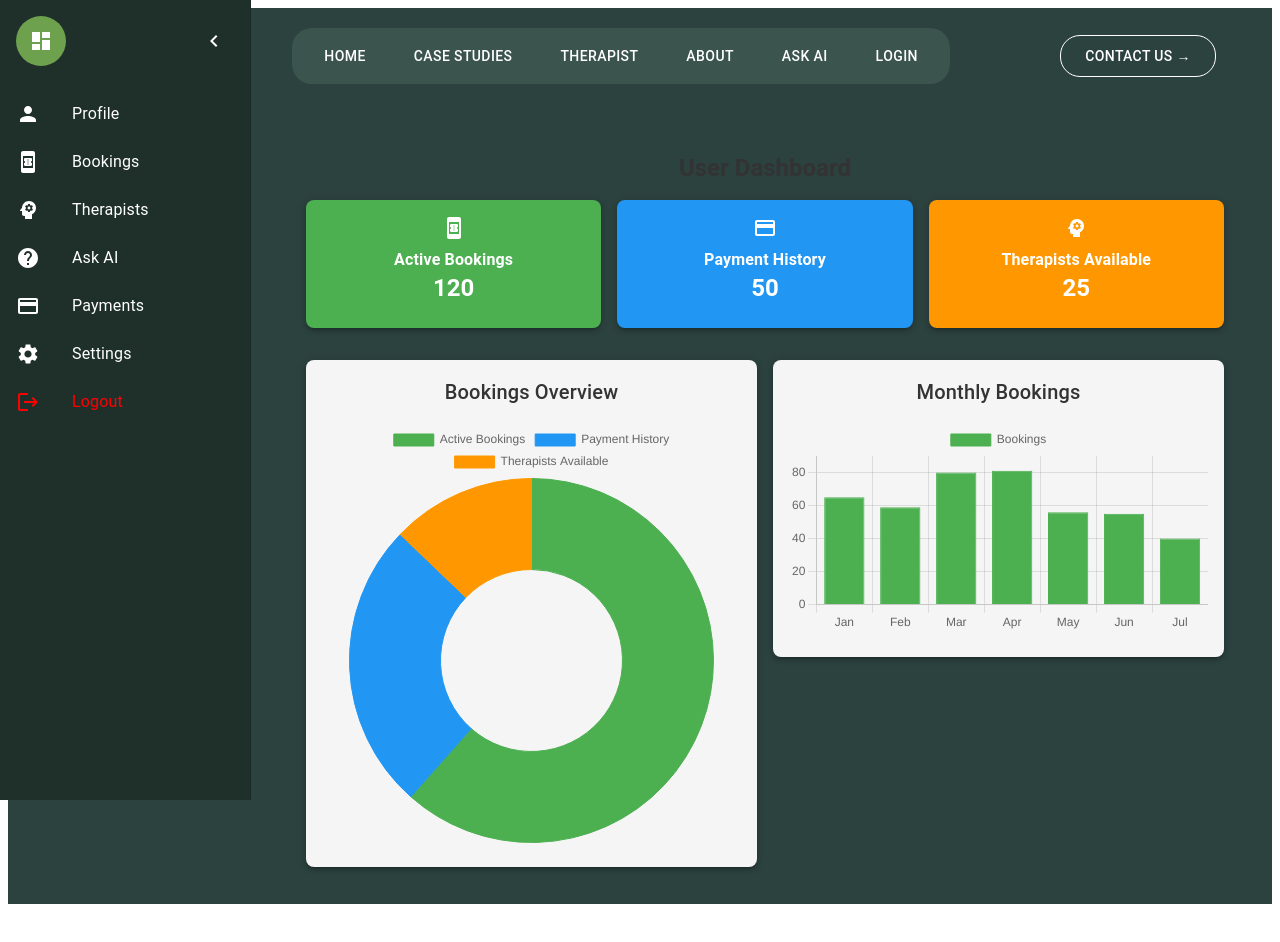
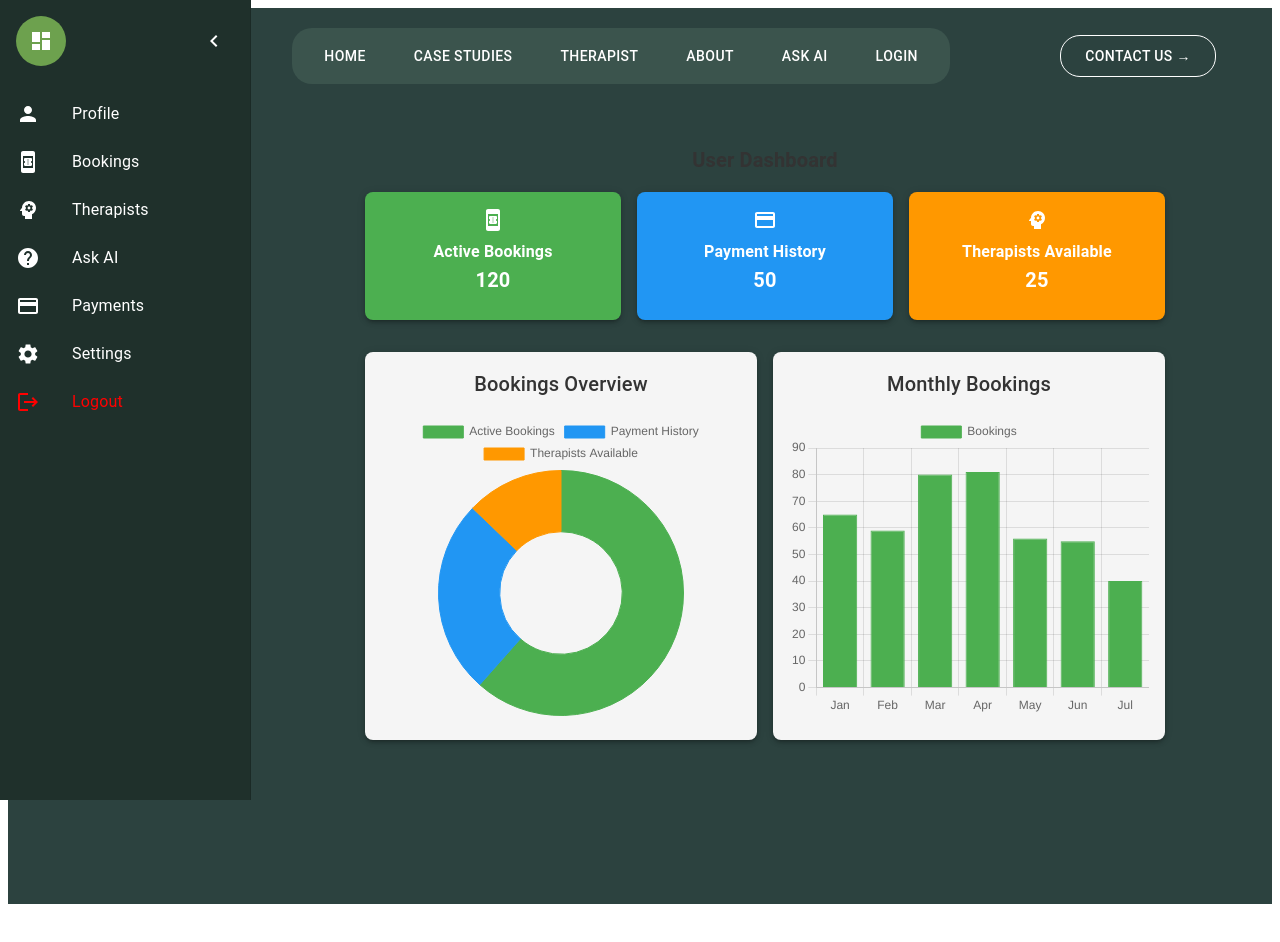
Before and after one commit to Mutai001/Mental-health-app, a React (Vite) app: page /user in a window 1280 px wide. Shown: the top 942 px of the page. Built offline with nearby package versions, Linux system fonts and the light colour scheme.

Commit message:
nice overview

```diff
--- a/src/features/UserDash/UserOverview.tsx
+++ b/src/features/UserDash/UserOverview.tsx
@@ -49,8 +49,8 @@ const barData = {
 function UserOverview() {
   return (
     <motion.div initial="hidden" animate="visible" variants={fadeIn}>
-      <Box sx={{ p: 3, maxWidth: 1000, mx: "auto" }}>
-        <Typography variant="h5" sx={{ color: "#333", mb: 2, textAlign: "center", fontWeight: "bold" }}>
+      <Box sx={{ p: 2, maxWidth: 800, mx: "auto" }}>
+        <Typography variant="h6" sx={{ color: "#333", mb: 2, textAlign: "center", fontWeight: "bold" }}>
           User Dashboard
         </Typography>
         <Grid container spacing={2}>
@@ -58,12 +58,12 @@ function UserOverview() {
             <Grid item xs={12} sm={4} key={title}>
               <motion.div whileHover={{ scale: 1.05 }} whileTap={{ scale: 0.95 }}>
                 <Card sx={{ backgroundColor: color, color: "white", borderRadius: 2, boxShadow: 3 }}>
-                  <CardContent sx={{ textAlign: "center" }}>
-                    <Box sx={{ display: "flex", justifyContent: "center", alignItems: "center", mb: 1, fontSize: 30 }}>
+                  <CardContent sx={{ textAlign: "center", p: 2 }}>
+                    <Box sx={{ display: "flex", justifyContent: "center", alignItems: "center", mb: 1, fontSize: 24 }}>
                       {icon}
                     </Box>
                     <Typography variant="body1" fontWeight="bold">{title}</Typography>
-                    <Typography variant="h5" sx={{ fontWeight: "bold" }}>{count}</Typography>
+                    <Typography variant="h6" sx={{ fontWeight: "bold" }}>{count}</Typography>
                   </CardContent>
                 </Card>
               </motion.div>
@@ -74,11 +74,19 @@ function UserOverview() {
           <Grid item xs={12} md={6}>
             <motion.div whileHover={{ scale: 1.02 }}>
               <Card sx={{ backgroundColor: "#F5F5F5", borderRadius: 2, boxShadow: 3 }}>
-                <CardContent>
+                <CardContent sx={{ p: 2 }}>
                   <Typography variant="h6" sx={{ mb: 2, textAlign: "center", color: "#333" }}>
                     Bookings Overview
                   </Typography>
-                  <Doughnut data={doughnutData} />
+                  <Box sx={{ height: "300px" }}> {/* Fixed height for the chart container */}
+                    <Doughnut
+                      data={doughnutData}
+                      options={{
+                        responsive: true,
+                        maintainAspectRatio: false, // Disable aspect ratio to fit the container
+                      }}
+                    />
+                  </Box>
                 </CardContent>
               </Card>
             </motion.div>
@@ -86,11 +94,19 @@ function UserOverview() {
           <Grid item xs={12} md={6}>
             <motion.div whileHover={{ scale: 1.02 }}>
               <Card sx={{ backgroundColor: "#F5F5F5", borderRadius: 2, boxShadow: 3 }}>
-                <CardContent>
+                <CardContent sx={{ p: 2 }}>
                   <Typography variant="h6" sx={{ mb: 2, textAlign: "center", color: "#333" }}>
                     Monthly Bookings
                   </Typography>
-                  <Bar data={barData} />
+                  <Box sx={{ height: "300px" }}> {/* Fixed height for the chart container */}
+                    <Bar
+                      data={barData}
+                      options={{
+                        responsive: true,
+                        maintainAspectRatio: false, // Disable aspect ratio to fit the container
+                      }}
+                    />
+                  </Box>
                 </CardContent>
               </Card>
             </motion.div>
```
